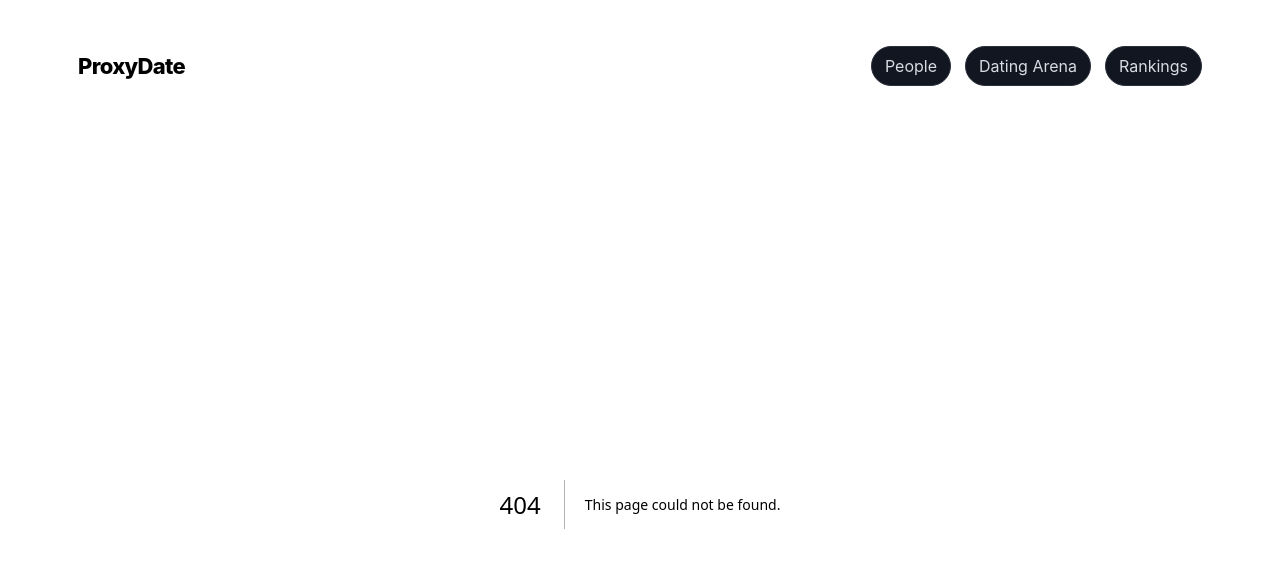
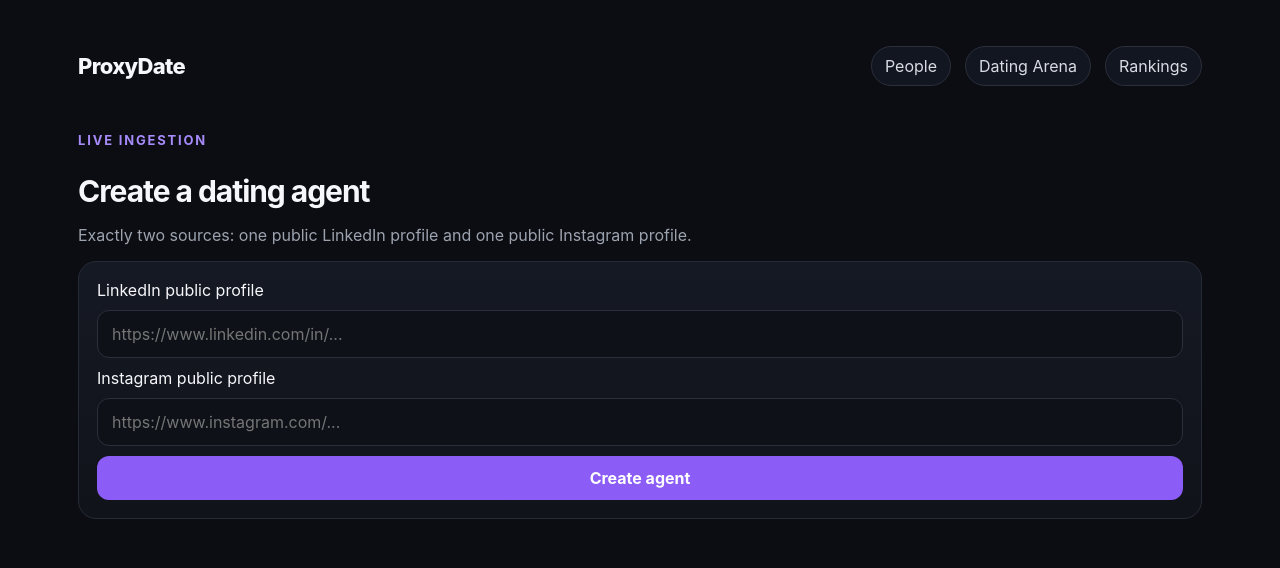
Before and after one commit to umangmital24/ProxyDate, a Next.js app: page /create in a window 1280 px wide. Before the commit this address had no page. Shown: the top 568 px of the page. Built offline with nearby package versions, Linux system fonts and the light colour scheme.

Commit message:
feat: add live agent creation form

```diff
--- /dev/null
+++ b/app/create/page.tsx
@@ -0,0 +1,35 @@
+"use client";
+
+import { useState } from "react";
+
+export default function CreatePage() {
+  const [linkedin, setLinkedin] = useState("");
+  const [instagram, setInstagram] = useState("");
+  const [status, setStatus] = useState("");
+
+  async function submit(e: React.FormEvent) {
+    e.preventDefault();
+    setStatus("Reading both public profiles…");
+    const res = await fetch("/api/analyze", {
+      method: "POST",
+      headers: { "Content-Type": "application/json" },
+      body: JSON.stringify({ linkedin, instagram })
+    });
+    const data = await res.json();
+    setStatus(data.message || (res.ok ? "Agent created." : "Could not create agent."));
+  }
+
+  return <main className="section">
+    <div className="eyebrow">Live ingestion</div>
+    <h2>Create a dating agent</h2>
+    <p className="muted">Exactly two sources: one public LinkedIn profile and one public Instagram profile.</p>
+    <form className="card form" onSubmit={submit}>
+      <label>LinkedIn public profile</label>
+      <input className="input" value={linkedin} onChange={e=>setLinkedin(e.target.value)} placeholder="https://www.linkedin.com/in/..." required />
+      <label>Instagram public profile</label>
+      <input className="input" value={instagram} onChange={e=>setInstagram(e.target.value)} placeholder="https://www.instagram.com/..." required />
+      <button className="btn" type="submit">Create agent</button>
+      {status && <p className="muted">{status}</p>}
+    </form>
+  </main>;
+}
```
